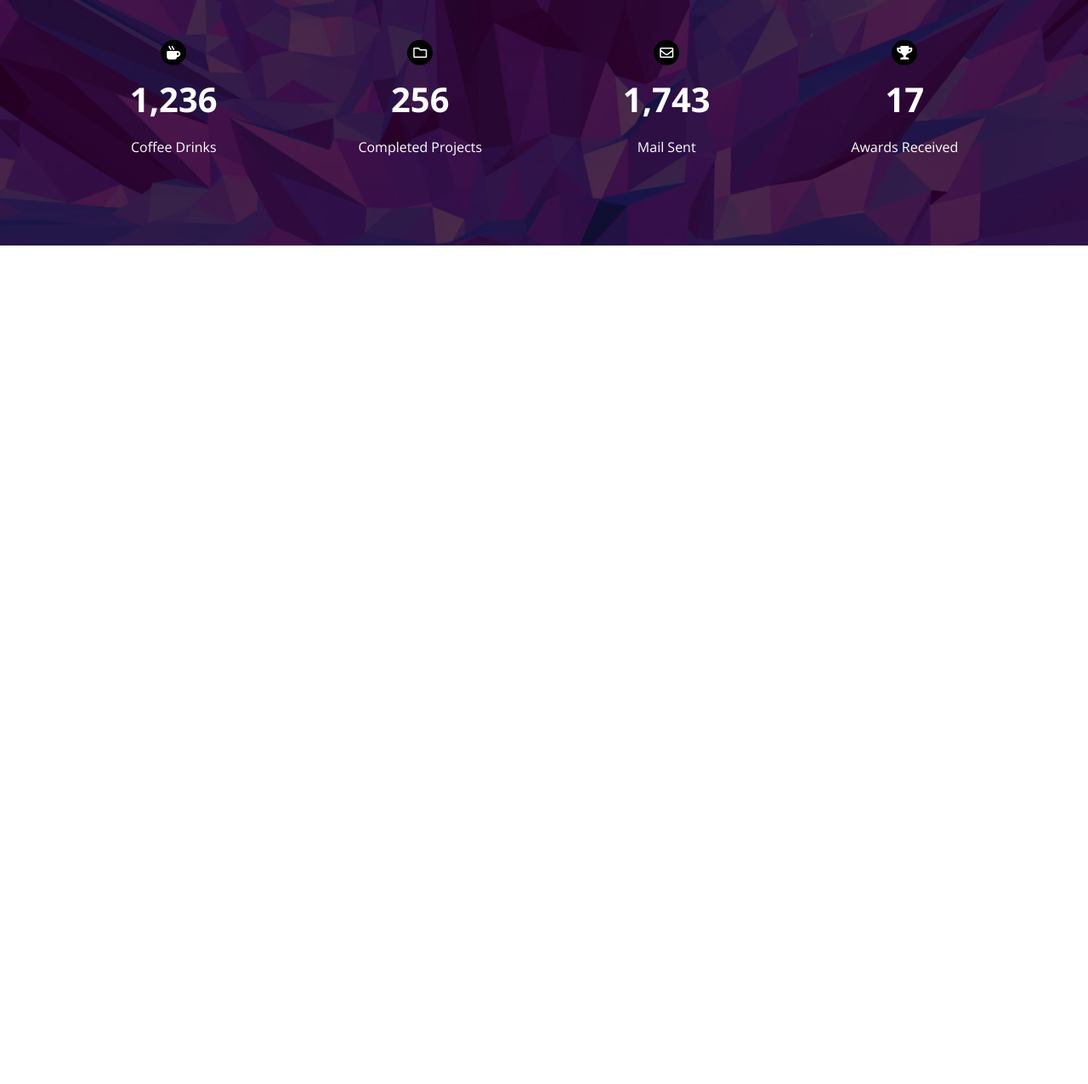
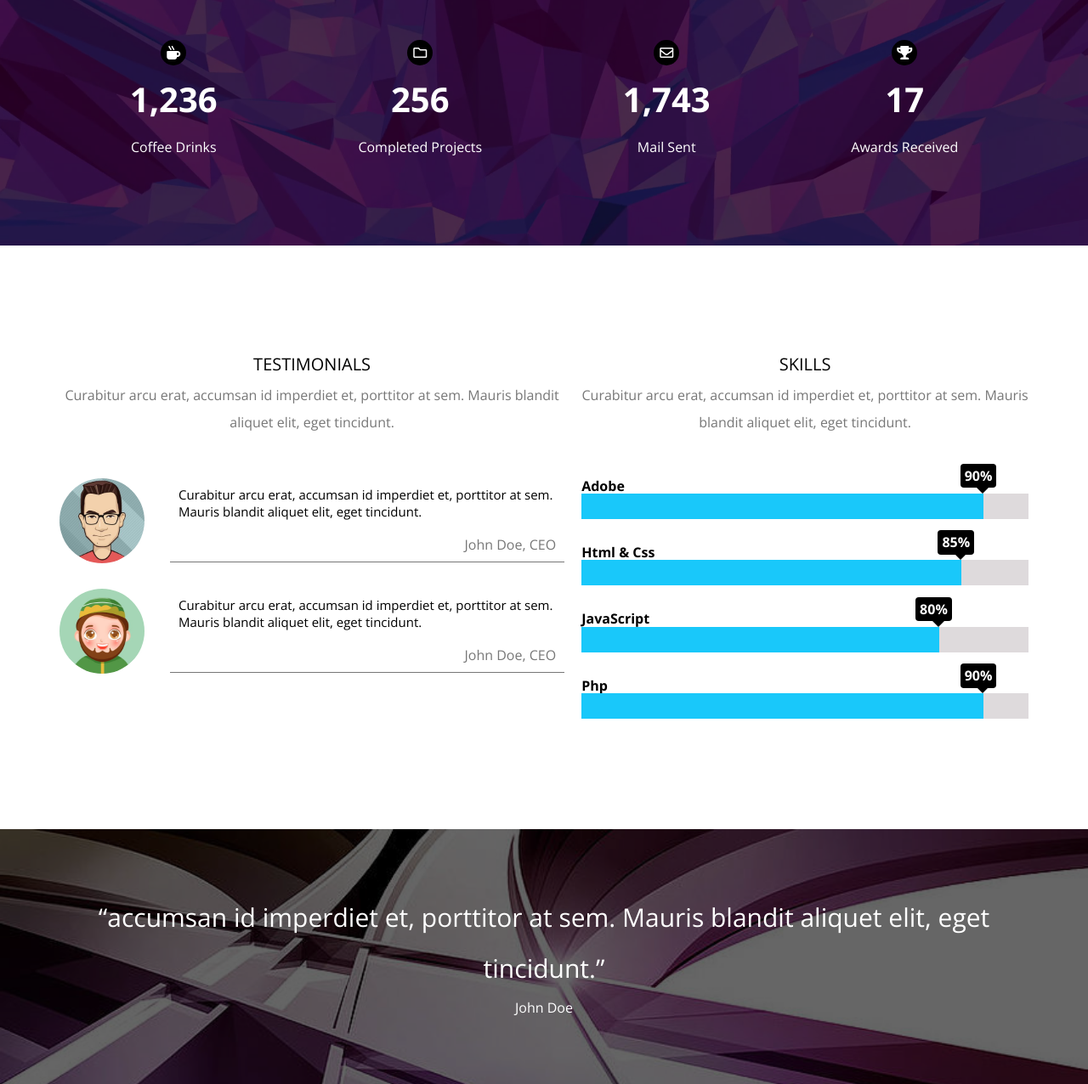
Before and after one commit to drahmedmosaed/Kasper-Project-2, a plain HTML site: page index.html in a window 1280 px wide. Shown: the part 4390-5666 px from the top of the page at 85% size. Before the commit the page ends 4679 px from the top, so only its background shows below. Drawn offline with nearby package versions, Linux system fonts and the light colour scheme.

Commit message:
update-010122315

```diff
--- a/css/style.css
+++ b/css/style.css
@@ -87,6 +87,24 @@ ul {
     padding-bottom: 30px;
 
 }
+
+.small-heading {
+    text-align: center;
+    line-height: 2;
+    margin-top: 20px;
+    margin-bottom: 50px;
+}
+
+.small-heading h2 {
+    text-transform: uppercase;
+    font-weight: normal;
+    font-size: 20px;
+    }
+.small-heading p{
+    color: #777;
+
+}
+
 /*end components*/
 /*start header*/
 header {
@@ -523,3 +541,133 @@ section.about-us .container {
     margin: auto;
 }
 /*end projects*/
+
+/*start skills*/
+
+.skills {
+    padding-top: var(--section-padding);
+    padding-bottom: var(--section-padding);
+}
+
+.skills .container{
+    display: flex;
+    justify-content: space-between;
+    gap: 20px;
+    max-width: 100%;
+}
+@media (max-width: 768px) {
+    .skills .container {
+        flex-direction: column;
+        max-width: 80%;
+    }
+}
+.testi{
+    display: flex;
+    justify-content: space-between;
+    align-items: center;
+    margin-bottom: 30px;
+    position: relative;
+
+}
+
+
+
+.testi img {
+    width:100px;
+    border-radius: 50%;
+    margin-right: 30px;
+}
+
+.testi .text {
+    border-bottom: 1px solid #777;
+    padding: 10px;
+    display: flex;
+    flex-direction: column;
+}
+.testi .text p{
+    line-height: 1.3;
+    font-size: 15px;
+}
+
+.testi .text span{
+    margin-top: 20px;
+    align-self: flex-end;
+    color:#777777;
+}
+
+.prog-holder {
+    padding-bottom: 30px;
+}
+
+.prog-holder .prog{
+    height:30px ;
+    background-color: #dedadc;
+}
+
+.prog-holder .prog span{
+    background-color: var(--main-color);
+    height: 30px;
+    position: relative;
+    display: block;
+    position: relative;
+}
+.prog-holder .prog span:before {
+    content: attr(data-progress);
+    position: absolute;
+    top: -35px;
+    right: -15px;
+    background-color: black;
+    color: white;
+    font-weight: bold;
+    padding: 5px;
+    border-radius: 4px;
+}
+
+.prog-holder .prog span:after {
+    content: "";
+    width: 0px;
+    border: 10px solid;
+    border-color: black transparent transparent transparent;
+    position: absolute;
+    right: -9px;
+    top: -10px;
+}
+
+.quote {
+    background: url("../images/quote.jpg");
+    background-size: cover;
+    height:300px;
+    position: relative;
+    text-align: center;
+    display: flex;
+    flex-direction: column;
+    justify-content: center;
+    align-content: center;
+    color: white;
+}
+
+.quote .container {
+    display: flex;
+    flex-direction: column;
+    line-height: 2;
+}
+
+.quote .overlay {
+    background-color: rgba(0 0 0 /60%);
+    width: 100%;
+    height: 100%;
+    position: absolute;
+    top: 0;
+    left: 0;
+}
+q {
+    position: relative;
+    font-size: 30px;
+    z-index: 10;
+}
+
+.quote span {
+    position: relative;
+    z-index: 10;
+}
+/*end quote*/
--- a/index.html
+++ b/index.html
@@ -242,5 +242,79 @@
         </div>
     </div>
 </section>
+<section class="skills">
+    <div class="container">
+        <div class="testimonial">
+            <div class="small-heading">
+                <h2>testimonials</h2>
+                <p>Curabitur arcu erat, accumsan id imperdiet et, porttitor at sem. Mauris blandit aliquet elit, eget tincidunt.</p>
+            </div>
+            <div class="content">
+                <div class="testi">
+                    <img src="images/skills-01.jpg" alt="">
+                    <div class="text">
+                        <p>
+                            Curabitur arcu erat, accumsan id imperdiet et, porttitor at sem. Mauris blandit aliquet elit, eget tincidunt.
+                        </p>
+                        <span>John Doe, CEO</span>
+                    </div>
+                </div>
+                <div class="testi">
+                    <img src="images/skills-02.jpg" alt="">
+                    <div class="text">
+                        <p>
+                            Curabitur arcu erat, accumsan id imperdiet et, porttitor at sem. Mauris blandit aliquet elit, eget tincidunt.
+                        </p>
+                        <span>John Doe, CEO</span>
+                    </div>
+                </div>
+                <ul>
+                    <li></li>
+                    <li class="active"></li>
+                    <li></li>
+                </ul>
+            </div>
+        </div>
+        <div class="kolo">
+            <div class="small-heading">
+                <h2>Skills</h2>
+                <p>Curabitur arcu erat, accumsan id imperdiet et, porttitor at sem. Mauris blandit aliquet elit, eget tincidunt.</p>
+            </div>
+            <div class="prog-holder">
+                <h4>Adobe</h4>
+                <div class="prog">
+                    <span style="width: 90%" data-progress="90%"></span>
+                </div>
+            </div>
+            <div class="prog-holder">
+                <h4>Html &amp; Css</h4>
+                <div class="prog">
+                    <span style="width: 85%" data-progress="85%"></span>
+                </div>
+            </div>
+            <div class="prog-holder">
+                <h4>JavaScript</h4>
+                <div class="prog">
+                    <span style="width: 80%" data-progress="80%"></span>
+                </div>
+            </div>
+            <div class="prog-holder">
+                <h4>Php</h4>
+                <div class="prog">
+                    <span style="width: 90%" data-progress="90%"></span>
+                </div>
+            </div>
+        </div>
+    </div>
+</section>
+<!--start quote-->
+<section class="quote">
+    <div class="container">
+        <div class="overlay"></div>
+        <q>accumsan id imperdiet et, porttitor at sem. Mauris blandit aliquet elit, eget tincidunt.</q>
+        <span>John Doe</span>
+    </div>
+</section>
+
 </body>
 </html>
```
